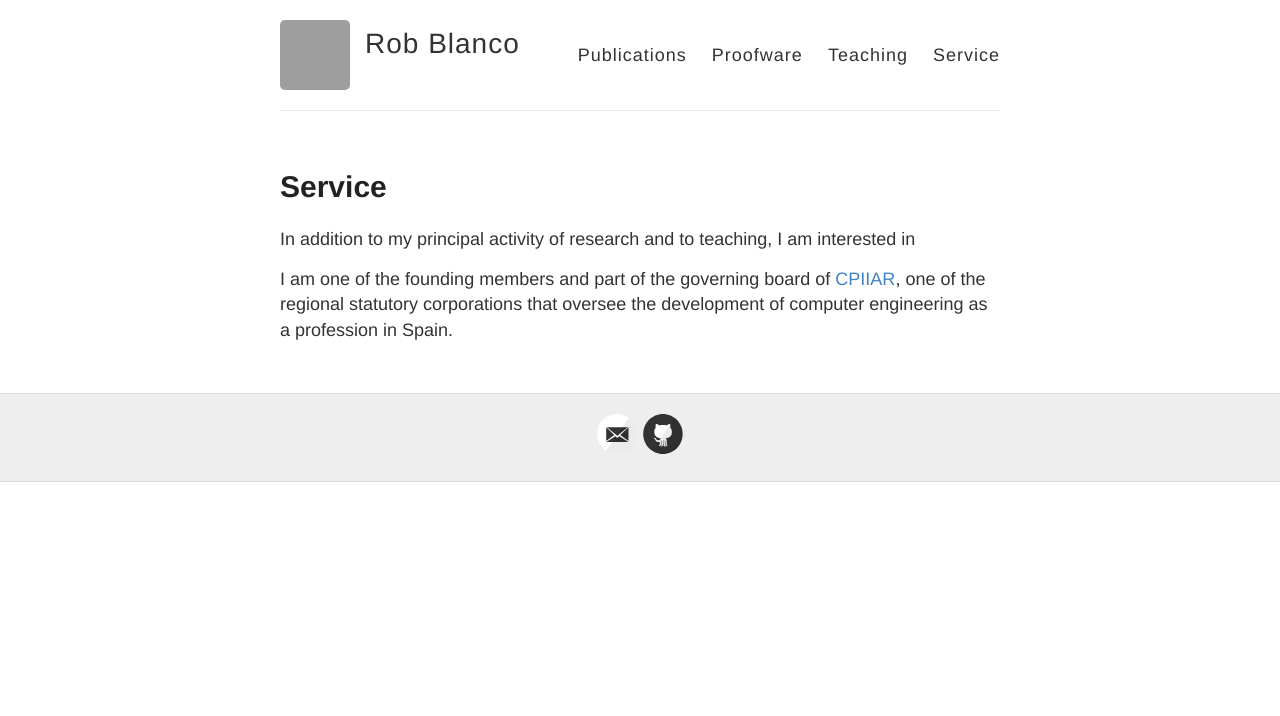
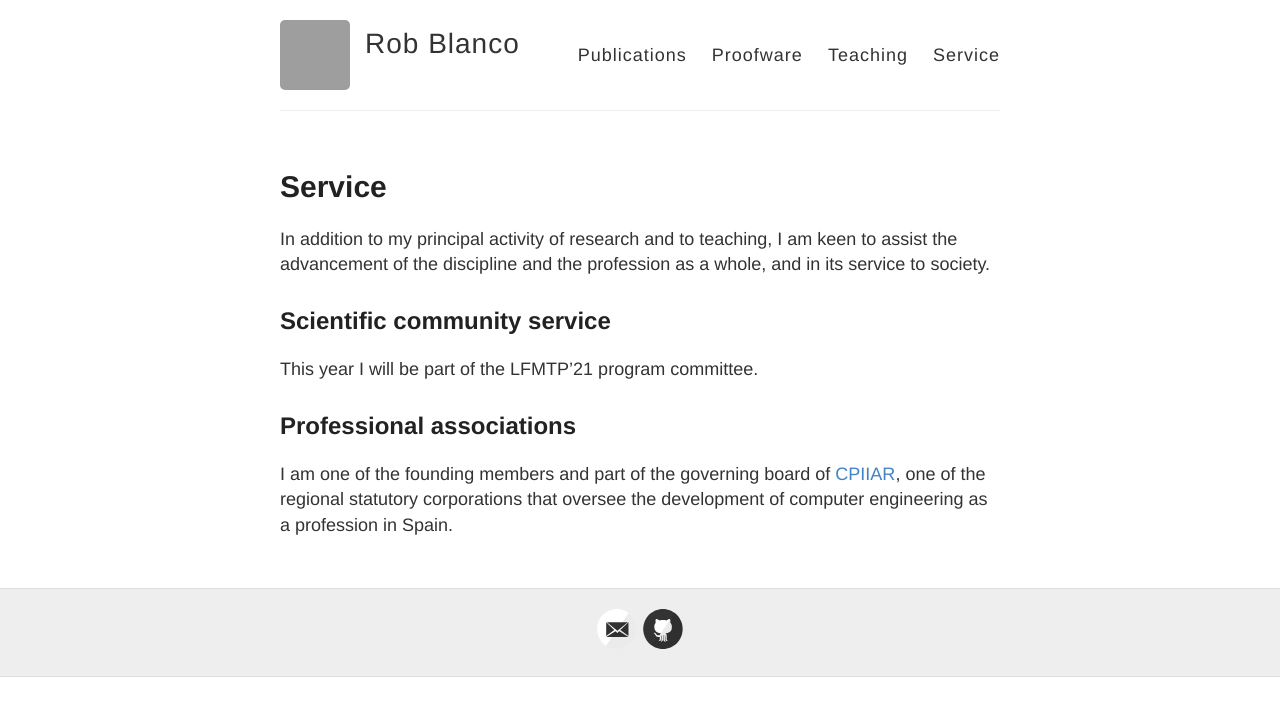
Before and after one commit to robblanco/robblanco.github.io, a Jekyll site: the page built from service.md, in a window 1280 px wide. Shown: the top 716 px of the page. Built offline with Jekyll 4.4.1, drawn with Linux system fonts in a browser that asks for light colours; grey boxes are pictures that could not be loaded.

Commit message:
A bit more structure in service, LFMTP'21

```diff
--- a/service.md
+++ b/service.md
@@ -4,7 +4,15 @@ title: Service
 permalink: /service/
 ---
 
-In addition to my principal activity of research and to teaching, I am interested in
+In addition to my principal activity of research and to teaching, I am keen to
+assist the advancement of the discipline and the profession as a whole, and in
+its service to society.
+
+## Scientific community service
+
+This year I will be part of the LFMTP'21 program committee.
+
+## Professional associations
 
 I am one of the founding members and part of the governing board of
 [CPIIAR](https://cpiiaragon.es/), one of the regional statutory corporations
```
